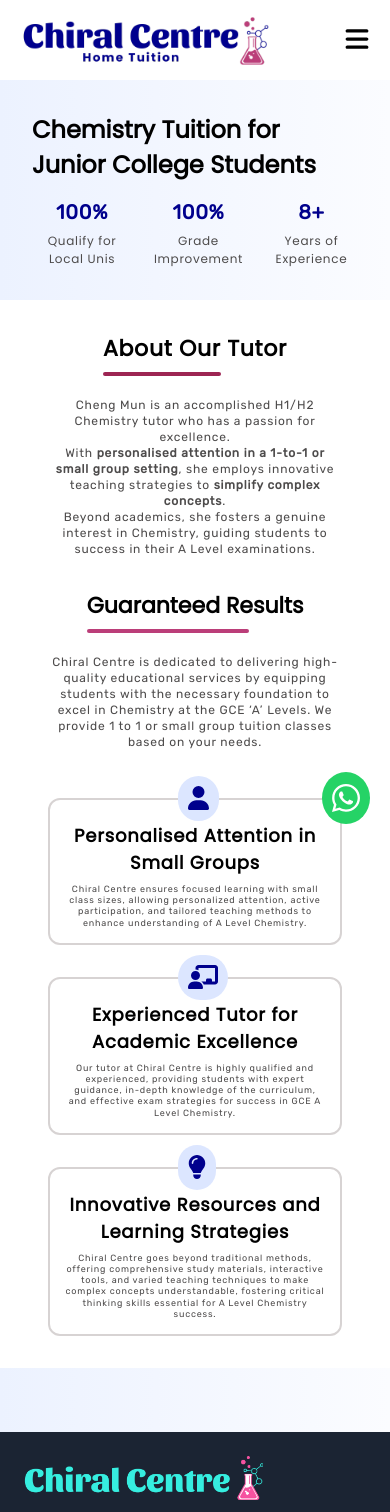
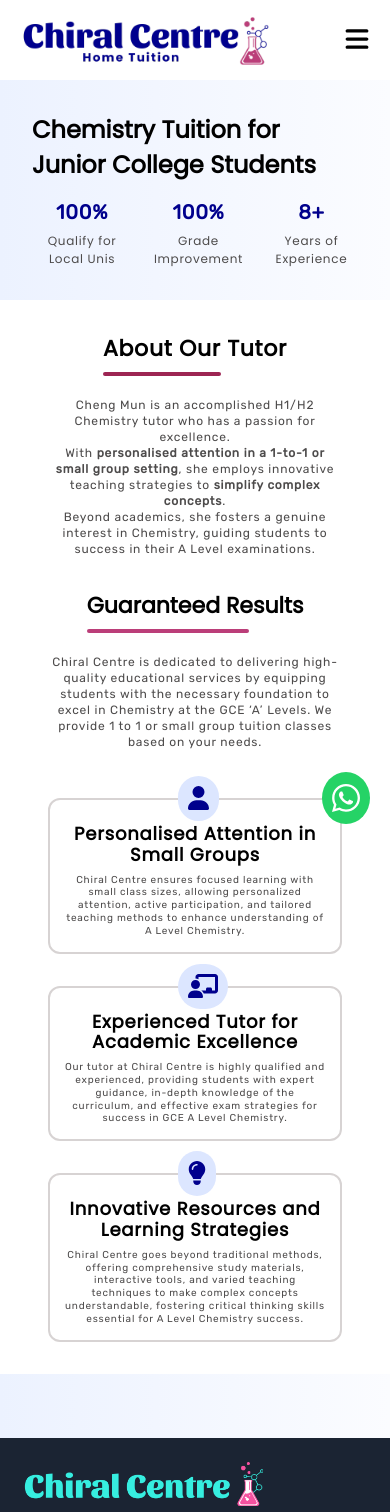
Before and after one commit to chiralcentretuition/website, a React (Create React App) app: page / in a window 390 px wide. Shown: the top 1512 px of the page. Built offline with nearby package versions, Linux system fonts and the light colour scheme; no server answers; the database is empty.

Commit message:
mobile responsive fixes

```diff
--- a/src/Styles/Info.css
+++ b/src/Styles/Info.css
@@ -109,12 +109,13 @@
         padding: 14px;
     }
     .info-card-title {
-        margin: 8px 0 8px 0;
+        margin: 10px 0 8px 0;
         font-size: 18px;
+        line-height: 1.3rem;
     }
     .info-card-description {
         margin: 0px;
-        font-size: 9px;
-        line-height: 0.7rem;
+        font-size: 10px;
+        line-height: 0.8rem;
     }
 }
--- a/src/Styles/Reviews.css
+++ b/src/Styles/Reviews.css
@@ -109,27 +109,28 @@
         margin: 16px 0;
     }
     .rw-text-desc {
-        margin: 0;
         font-size: 22px;
         letter-spacing: .7px;
-        line-height: 2rem;
+        line-height: 1.6rem;
     }
     .rw-review {
         font-size: 12px;
         letter-spacing: .6px;
         line-height: .8rem;
-        margin: 0 0 0 0;
+        margin: 0;
     }
     .rw-reviewer-name {
         font-size: 14px;
         line-height: .8rem;
+        margin: -4px 0 0 -8px;
     }
     .rw-reviewer-place {
         font-size: 12px;
         line-height: .8rem;
+        margin: 4px 0 0 -8px;
     }
     .rw-next-btn {
-        margin: 0 16px 0 0;
         font-size: 24px;
+        margin: 0 16px 0 -8px;
     }
 }
```
